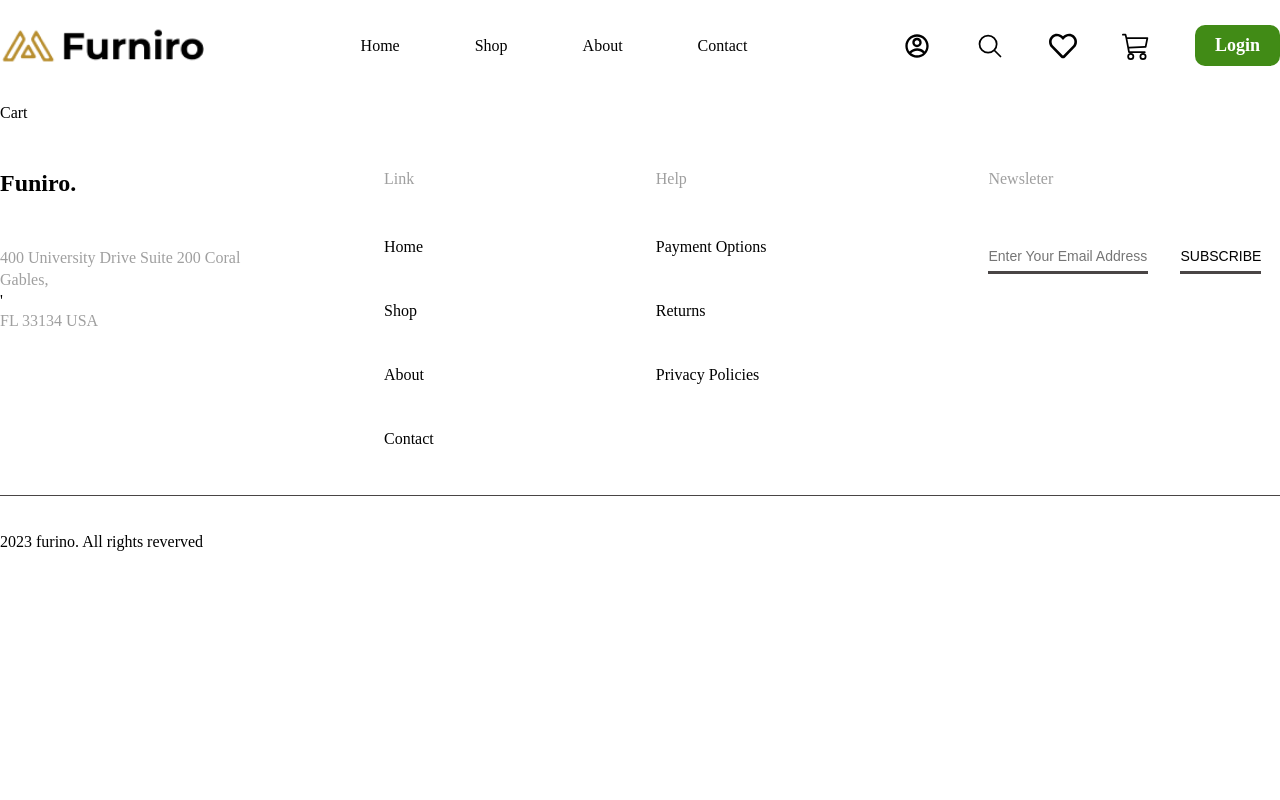
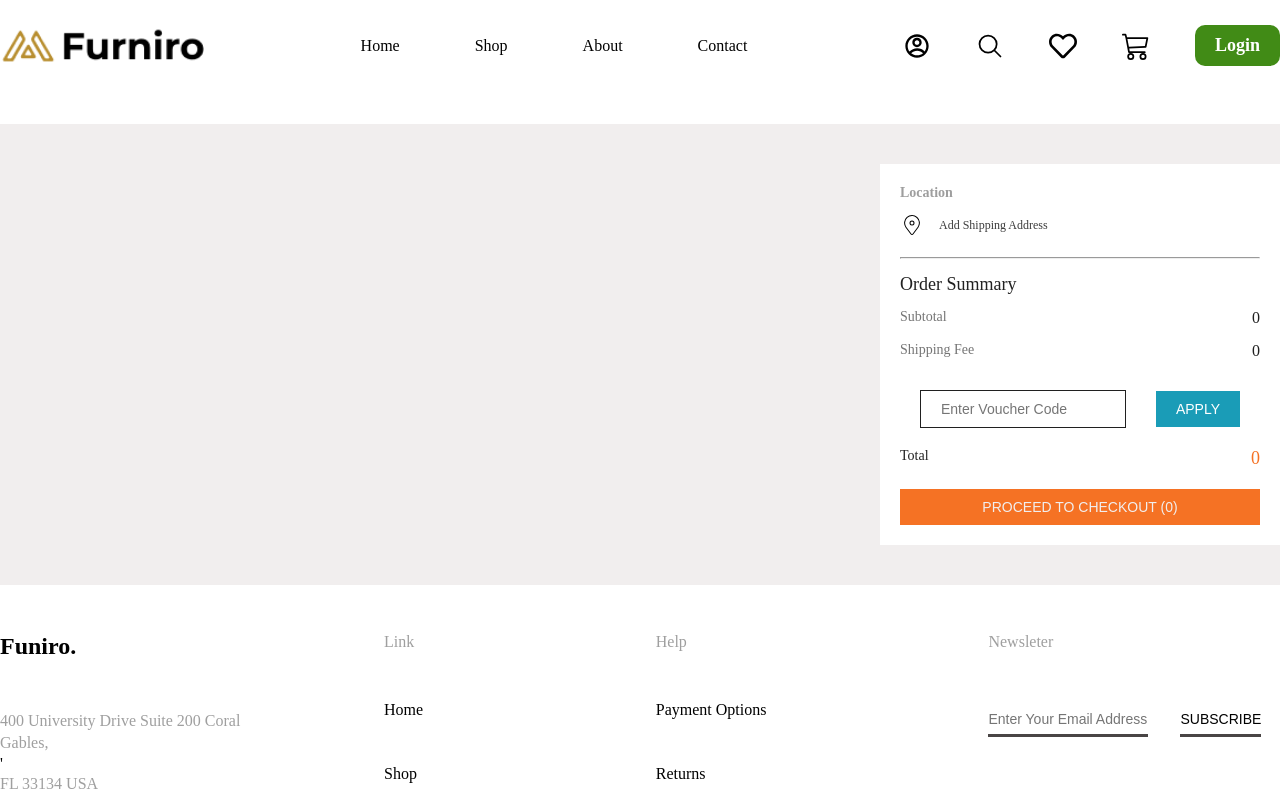
Before and after one commit to yeasin5060/Furniro-eCommerce-frontend, a React (Vite) app: page /cart in a window 1280 px wide. Shown: the top 800 px of the page. Built offline with nearby package versions, Linux system fonts and the light colour scheme.

Commit message:
page cart payment box design done

```diff
--- a/src/App.jsx
+++ b/src/App.jsx
@@ -14,6 +14,7 @@ import Login from "./Pages/Login/Login";
 import Errorpage from "./Pages/Errorpage/Errorpage";
 import Forgetpassword from "./Pages/Forgetpassword/Forgetpassword";
 import Cart from "./Pages/Cart/Cart";
+import Verified from "./Pages/Verified";
 
 
 
@@ -32,6 +33,7 @@ function App() {
           <Route path="/contact" element = {<Contact/>}/>
           <Route path="/singleproduct" element = {<Singleproduct/>}/>
           <Route path="/cart" element = {<Cart/>}/>
+          <Route path="/verified/:email" element = {<Verified/>}/>
         </Route>
      </Route>
     )
--- /dev/null
+++ b/src/Components/Components.js
@@ -0,0 +1,5 @@
+             //email regex
+export const emailregex = /^(([^<>()[\]\\.,;:\s@"]+(\.[^<>()[\]\\.,;:\s@"]+)*)|.(".+"))@((\[[0-9]{1,3}\.[0-9]{1,3}\.[0-9]{1,3}\.[0-9]{1,3}\])|(([a-zA-Z\-0-9]+\.)+[a-zA-Z]{2,}))$/
+
+            //password regex
+export const password_pattern = /^(?=.*[a-z])(?=.*[A-Z])(?=.*\d)(?=.*[#$@!%&*?])[A-Za-z\d#$@!%&*?]{8,30}$/;
--- /dev/null
+++ b/src/Pages/Cart/Cart.css
@@ -0,0 +1,159 @@
+#cart{
+    width: 100%;
+    background: #f1eeee;
+}
+
+.cart-container-flex{
+    margin-top: 20px;
+    display: flex;
+    justify-content: space-between;
+    column-gap: 30px;
+}
+
+.cart-payment-box{
+    width: 400px;
+    padding: 20px;
+    margin: 40px 0;
+    background: #fff;
+}
+
+.cart-payment-location{
+    font-size: 14px;
+    color: #9e9e9e;
+    letter-spacing: 0;
+    line-height: 18px;
+    margin-bottom: 11px;
+}
+
+.cart-address-box-flex{
+    display: flex;
+    justify-content: left;
+    column-gap: 15px;
+    align-items: center;
+    margin-bottom: 20px;
+}
+
+.location-icon{
+    font-size: 24px;
+}
+
+.cart-payment-address{
+    font-size: 12px;
+    font-weight: 500;
+    color: #000000c4;
+    text-transform: capitalize;
+}
+
+.cert-order-box{
+    text-align: left;
+}
+
+.cart-order-summary{
+    padding-top: 15px ;
+    font-size: 18px;
+    color: #212121;
+    margin-bottom: 14px;
+    font-weight: 500;
+    text-transform: capitalize;
+}
+
+.cart-order-item-flex{
+    display: flex;
+    justify-content: space-between;
+    column-gap: 30px;
+    margin-bottom: 15px;
+}
+
+.cart-order-item{
+    font-size: 14px;
+    font-weight: 500;
+    color: #757575;
+    text-transform: capitalize;
+}
+
+.cart-order-item-price{
+    font-size: 16px;
+    font-weight: 500;
+    text-align: right;
+    color: #202020;
+}
+
+.cart-payment-input-box-flex{
+    padding: 0 20px;
+    display: flex;
+    justify-content: space-between;
+    column-gap: 30px;
+    margin: 30px 0 20px 0;
+}
+.cart-payment-input-box{
+    width: 100%;
+}
+
+.cart-payment-input{
+    width: 100%;
+    padding: 10px 20px;
+    font-size: 14px;
+    color: #757575;
+    outline: none;
+    border: 1px solid #202020;
+}
+
+.cart-payment-input:hover{
+    border: 1px solid #0cbbac;
+    transition: all linear 0.3s;
+}
+
+.cart-payment-btn-box{
+    display: flex;
+    align-items: center;
+    justify-content: center;
+}
+
+.cart-payment-btn{
+    padding: 10px 20px;
+    border: none;
+    height: auto;
+    display: block;
+    background-color: #1a9cb7;
+    color: #fff;
+    font-size: 14px;
+    text-transform: uppercase;
+}
+
+.cart-order-total-flex{
+    display: flex;
+    justify-content: space-between;
+    column-gap: 30px;
+}
+
+.cart-order-total{
+    font-size: 14px;
+    font-weight: 500;
+    color: #202020;
+    text-transform: capitalize;
+}
+
+.cart-order-total-price{
+    font-size: 18px;
+    font-weight: 500;
+    text-align: right;
+    color: #f57224;
+}
+
+.cart-product-checkout-btn-box{
+    width: 100%;
+    text-align: center;
+}
+
+.cart-product-checkout-btn{
+    width: 100%;
+    padding: 10px 0;
+    color: #f1eeee;
+    font-size: 14px;
+    font-weight: 500;
+    background-color: #f57224;
+    border: none;
+    text-transform: uppercase;
+    cursor: pointer;
+    margin-top: 20px;
+}
--- a/src/Pages/Cart/Cart.jsx
+++ b/src/Pages/Cart/Cart.jsx
@@ -1,8 +1,53 @@
 import React from 'react'
+import Heading from '../../Utils/Heading/Heading';
+import { CiLocationOn } from "react-icons/ci";
+import './Cart.css'
 
 const Cart = () => {
   return (
-    <div>Cart</div>
+    <div id ='cart'>
+      <div className='container'>
+        <div className="cart-container-flex">
+          <div className='cart-item-box'>
+
+          </div>
+          <div className='cart-payment-box'>
+              <Heading level='h4' text='Location' className='cart-payment-location'/>
+              <div className='cart-address-box-flex'>
+                <CiLocationOn className='location-icon' />
+                <Heading level='p' text='Add Shipping Address' className='cart-payment-address'/>
+              </div>
+              <hr/>
+              <div className='cart-order-box'>
+                <Heading level='h3' text='Order Summary' className='cart-order-summary'/>
+                <div className='cart-order-item-flex'>
+                  <Heading level='h4' text='subtotal' className='cart-order-item'/>
+                  <Heading level='h4' text='0' className='cart-order-item-price'/>
+                </div>
+                <div className='cart-order-item-flex'>
+                  <Heading level='h4' text='Shipping Fee' className='cart-order-item'/>
+                  <Heading level='h4' text='0' className='cart-order-item-price'/>
+                </div>
+                <div className='cart-payment-input-box-flex'>
+                  <div className='cart-payment-input-box'>
+                    <input className='cart-payment-input' placeholder='Enter Voucher Code' type="text" />
+                  </div>
+                  <div className='cart-payment-btn-box'>
+                    <button className='cart-payment-btn'>apply</button>
+                  </div>
+                </div>
+                <div className='cart-order-total-flex'>
+                  <Heading level='h4' text='total' className='cart-order-total'/>
+                  <Heading level='h4' text='0' className='cart-order-total-price'/>
+                </div>
+              </div>
+              <div className='cart-product-checkout-btn-box'>
+                <button className='cart-product-checkout-btn'>proceed to checkout (0)</button>
+              </div>
+          </div>
+        </div>
+      </div>
+    </div>
   )
 }
 
--- a/src/Pages/Shop/Shopproduct/Shopproduct.jsx
+++ b/src/Pages/Shop/Shopproduct/Shopproduct.jsx
@@ -10,8 +10,6 @@ import productseven from '../../../images/productseven.png';
 import producteight from '../../../images/productone.png';
 import './Shopproduct.css'
 import Psbutton from '../../../Components/Psbutton/Psbutton';
-import { useDispatch } from 'react-redux';
-import { singleProductData } from '../../../Redux/singleProductSlice';
 import { useNavigate } from 'react-router-dom';
 
 let shopProductArray = [
@@ -146,21 +144,11 @@ let shopProductArray = [
 ]
 const Shopproduct = () => {
     const [allProduct , setAllProduct] = useState()
-    const dispatch = useDispatch()
     const navigate = useNavigate()
     useEffect(()=>{
         setAllProduct(shopProductArray)
     },[])
     //console.log(allProduct);
-
-    const handleCart = (item) => {
-        try {
-            dispatch(singleProductData(item))
-            navigate('/singleproduct')
-        } catch (error) {
-            console.log('single product data' , error.message);
-        }
-   }
 
   return (
     <section id='shopproduct'>
--- /dev/null
+++ b/src/Pages/Verified.css
@@ -0,0 +1,31 @@
+#verified{
+    background: white;
+    padding: 100px 0;
+}
+
+.verified-container{
+    width: 600px;
+    margin: 0 auto;
+    text-align: center;
+}
+
+.verified-container-head{
+    text-align: center;
+    font-size: 42px;
+    font-weight: 700;
+    color: #000;
+    text-transform: capitalize;
+    margin-bottom: 30px;
+}
+
+.verified-btn{
+    font-size: 18px;
+    font-weight: 600;
+    color: #fff;
+    padding: 15px 30px;
+    border: none;
+    cursor: pointer;
+    background: rgb(66, 163, 192);
+    border-radius: 10px;
+    text-transform: capitalize;
+}
--- /dev/null
+++ b/src/Pages/Verified.jsx
@@ -0,0 +1,25 @@
+import React from 'react'
+import Heading from '../Utils/Heading/Heading'
+import './Verified.css'
+import { useParams } from 'react-router-dom'
+import { useResendMailMutation } from '../Redux/apiSlice'
+
+const Verified = () => {
+  const {email} = useParams()
+  const [resendMail , {isLoading , isError , error}] = useResendMailMutation()
+    const handleVerified = async () =>{
+       await resendMail({email})
+    }
+  return (
+    <div id = 'verified'>
+        <div className='container'>
+            <div className='verified-container'>
+                <Heading level='h1' text='verified your email' className='verified-container-head'/>
+                <button className='verified-btn' onClick={handleVerified}>verified</button>
+            </div>
+        </div>
+    </div>
+  )
+}
+
+export default Verified
--- a/src/Redux/apiSlice.js
+++ b/src/Redux/apiSlice.js
@@ -3,20 +3,27 @@ import { createApi , fetchBaseQuery } from "@reduxjs/toolkit/query/react";
 export const furniroeCom = createApi({
     reducerPath : "api",
     baseQuery : fetchBaseQuery({
-       baseUrl : import.meta.env.React_Api_BaseUrl
+       baseUrl : import.meta.env.VITE_API_URL
     }),
     endpoints : (builder) => ({
-        singleproduct : builder.mutation({
-            query : (item) => ({
-                url: "/shop",
+        register : builder.mutation({
+            query : (data) => ({
+                url: "/users/register",
                 method: "POST", // Specify the HTTP method
                 headers: {
                 "Content-Type": "application/json", // Optional: depends on your backend
                 },
-                body: item, // Include the payload
+                body: data, // Include the payload
+            })
+        }),
+        resendMail : builder.mutation({
+            query : (data) => ({
+                url : "/users/resendmail",
+                method : "POST",
+                body : data
             })
         })
     })
 })
 
-export const {useSingleproductMutation} = furniroeCom
+export const {useRegisterMutation,useResendMailMutation} = furniroeCom
--- a/src/Redux/singleProductSlice.js
+++ /dev/null
@@ -1,18 +0,0 @@
-import { createSlice } from "@reduxjs/toolkit";
-
-export const singleProductSlice = createSlice({
-  name: "singleProduct",
-  initialState: {
-    value: null, // Initially no product data
-  },
-  reducers: {
-    singleProductData: (state, action) => {
-      state.value = action.payload; // Store the product data in the state
-    },
-  },
-});
-
-// Action creators are generated for each case reducer function
-export const { singleProductData } = singleProductSlice.actions;
-
-export default singleProductSlice.reducer;
--- a/src/Redux/store.js
+++ b/src/Redux/store.js
@@ -1,15 +1,14 @@
 import { configureStore } from "@reduxjs/toolkit";
-import singleProductSlice  from "./singleProductSlice"; // Import the default reducer
+import { furniroeCom } from "./apiSlice";
 
 export const store = configureStore({
   reducer: {
-    // Add the RTK Query API slice
-    //[furniroeCom.reducerPath]: furniroeCom.reducer,
+     //Add the RTK Query API slice
+    [furniroeCom.reducerPath]: furniroeCom.reducer,
 
     // Add the single product reducer
-    singleProduct: singleProductSlice
   },
-  // Adding middleware for caching, invalidation, and RTK Query features
- /* middleware: (getDefaultMiddleware) =>
-    getDefaultMiddleware().concat(furniroeCom.middleware),*/
+   //Adding middleware for caching, invalidation, and RTK Query features
+ middleware: (getDefaultMiddleware) =>
+    getDefaultMiddleware().concat(furniroeCom.middleware),
 });
```
Also changed, not shown: src/Pages/Sigleproduct/Singleproductcontainer/Singleproductcontainer.jsx (+3 -7 lines), src/Pages/SignUp/Signup.jsx (+17 -13 lines), 1 other file (tests, documents, lock files or other folders).
